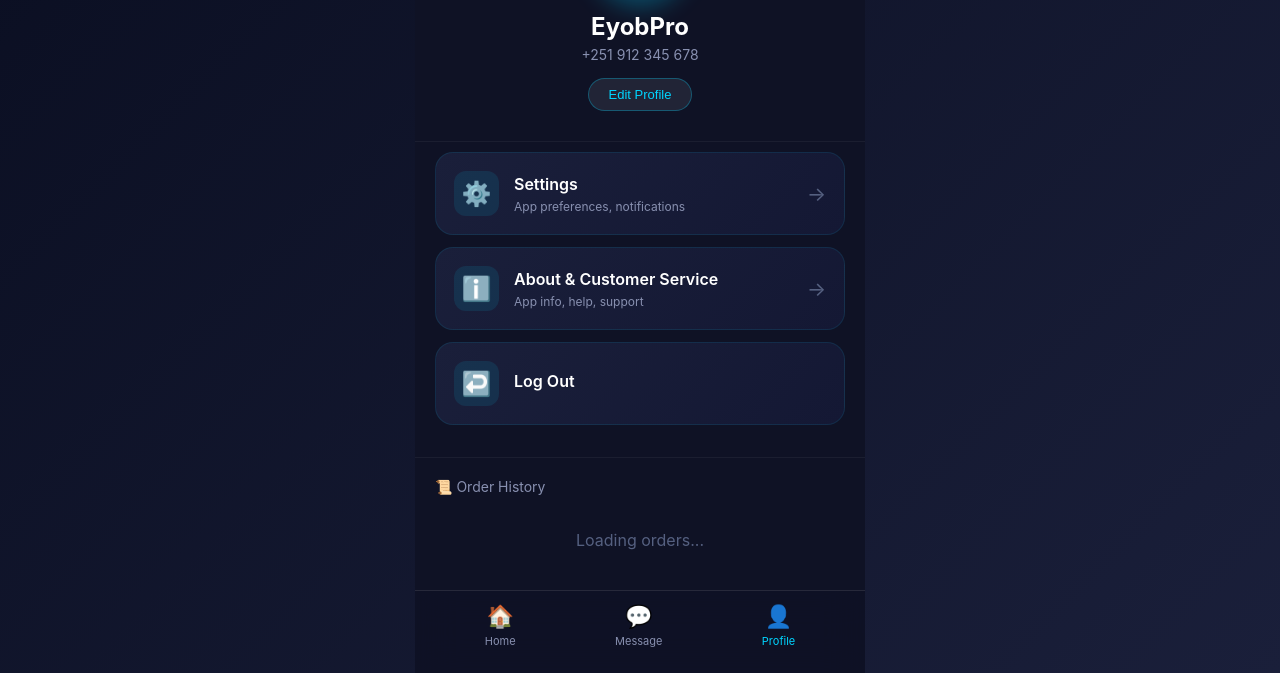
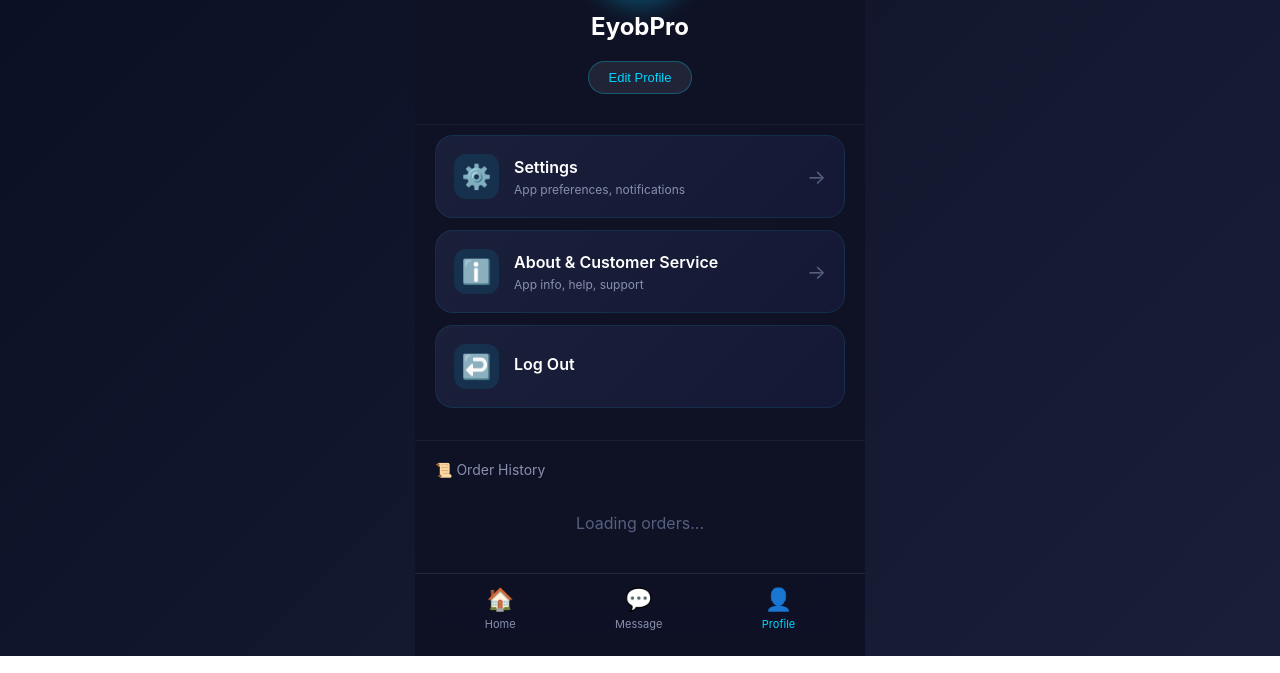
Before and after one commit to TwoPros/EA-station, a plain HTML site: page profile.html in a window 1280 px wide. Shown: the part 208-881 px from the top of the page. Drawn offline with Linux system fonts and the light colour scheme.

Commit message:
Update profile.html

```diff
--- a/profile.html
+++ b/profile.html
@@ -290,7 +290,6 @@
         <div class="profile-section">
             <div class="avatar">👤</div>
             <div class="driver-name" id="driverName">EyobPro</div>
-            <div class="driver-phone" id="driverPhone">+251 912 345 678</div>
             <button class="edit-btn" onclick="alert('Edit profile coming soon')">Edit Profile</button>
         </div>
 
```
